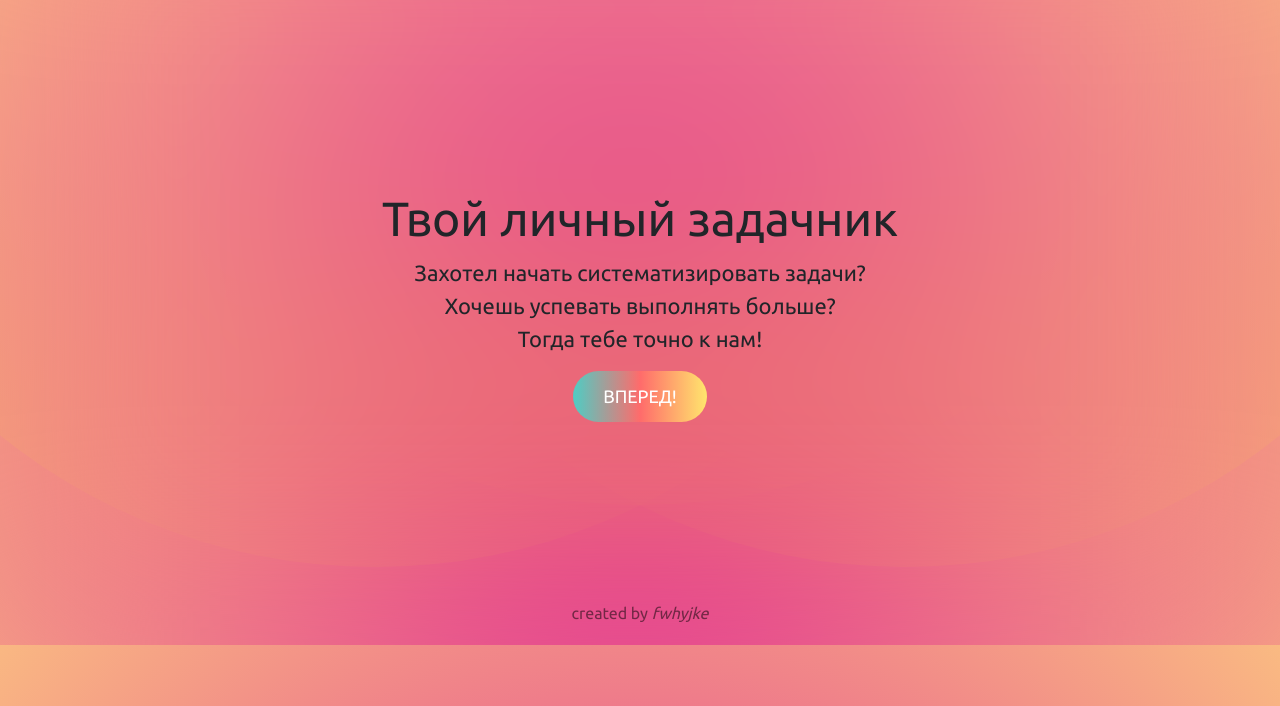
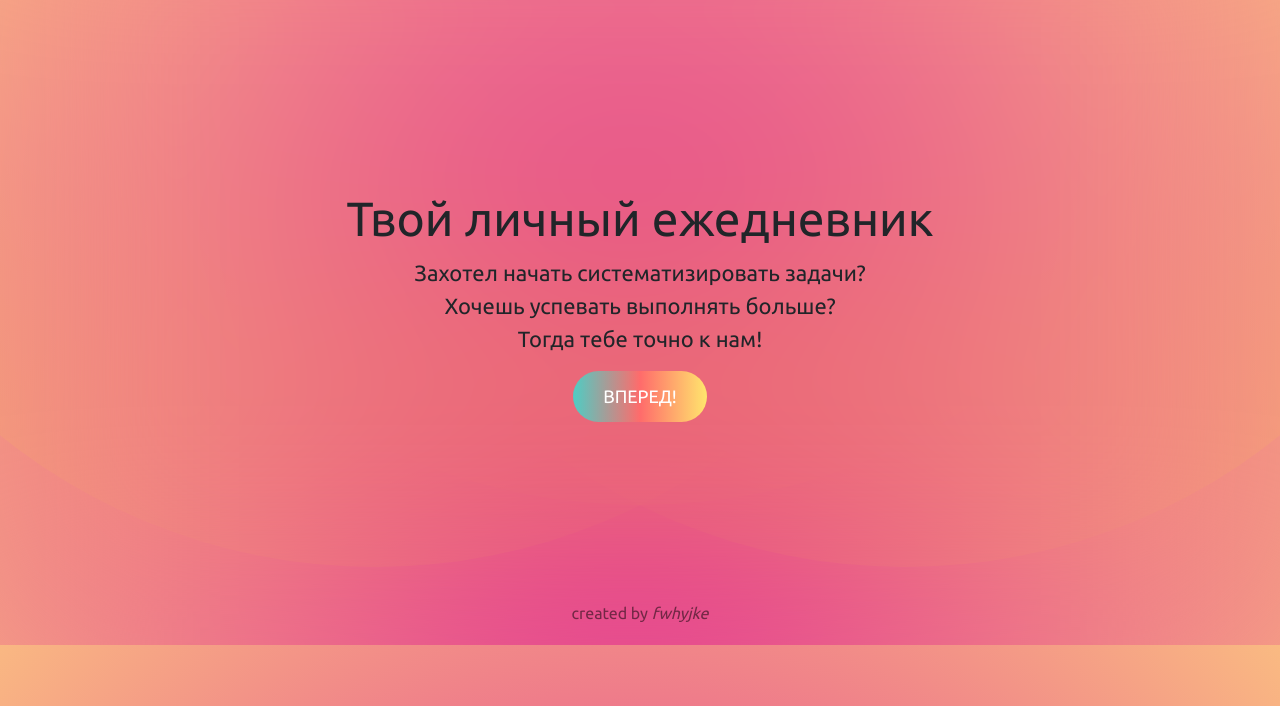
Before and after one commit to fwhyjke/todowebapp, a Django app: page /welcome in a window 1280 px wide. Shown: the part 155-861 px from the top of the page. Run offline with Django 4.2, Linux system fonts and the light colour scheme; some libraries are stand-ins or nearby versions.

Commit message:
version 0.4 fixed

```diff
--- a/yotodoapp/yotodo/templates/yotodo/homepage.html
+++ b/yotodoapp/yotodo/templates/yotodo/homepage.html
@@ -20,7 +20,7 @@
     <div class="container">
       <div class="mx-auto text-center">
         <div class="animate__animated animate__backInLeft animate__delay-1s">
-          <h1 style="font-size: 48px;">Твой личный задачник</h1>
+          <h1 style="font-size: 48px;">Твой личный ежедневник</h1>
           <p style="font-size: 22px;">Захотел начать систематизировать задачи?<br>Хочешь успевать выполнять больше?<br>Тогда тебе точно к нам!</p>
         </div>
         <div class="animate__animated animate__jackInTheBox animate__delay-2s">
@@ -29,7 +29,7 @@
       </div>
     </div>
   </div>
-<div class="mx-auto text-center position-absolute bottom-0 w-100 animate__animated animate__backInUp animate__delay-1s">
+<div class="mx-auto text-center position-absolute bottom-0 w-100 animate__animated animate__fadeIn animate__delay-3s">
     <a class="bottom-link" href="https://t.me/fwhyjke">created by <i>fwhyjke</i></a>
 </div>
 {% endblock %}
--- a/yotodoapp/yotodo/templates/yotodo/main.html
+++ b/yotodoapp/yotodo/templates/yotodo/main.html
@@ -57,11 +57,11 @@
               <label class="form-label">Закрепить задачу?</label>
               <div class="mb-3">
                   <div class="form-check">
-                      <input class="form-check-input" type="radio" name="isfixed" id="yes" value="1">
+                      <input class="form-check-input" type="radio" name="isfixed" id="yes" value="True">
                       <label class="form-check-label" for="yes">Да</label>
                   </div>
                   <div class="form-check">
-                      <input class="form-check-input" type="radio" name="isfixed" id="no" value="0">
+                      <input class="form-check-input" type="radio" name="isfixed" id="no" value="False">
                       <label class="form-check-label" for="no">Нет</label>
                   </div>
               </div>
@@ -165,7 +165,7 @@
                 {% endif %}
                 {% endfor %}
                 {% else %}
-                у вас пока нет задач
+                У вас пока нет задач
                 {% endif %}
             </div>
         </div>
--- a/yotodoapp/yotodo/views.py
+++ b/yotodoapp/yotodo/views.py
@@ -53,7 +53,6 @@ class TasksHistoryView(LoginRequiredMixin, CreateView):
         context['title'] = 'YoToDo'
         context['tasks'] = ToDoIt.objects.filter(user=self.request.user.id, status=True).order_by('end_at')
         context['lentasks'] = len(context['tasks'])
-        print(context['lentasks'])
         return context
 
 
```
